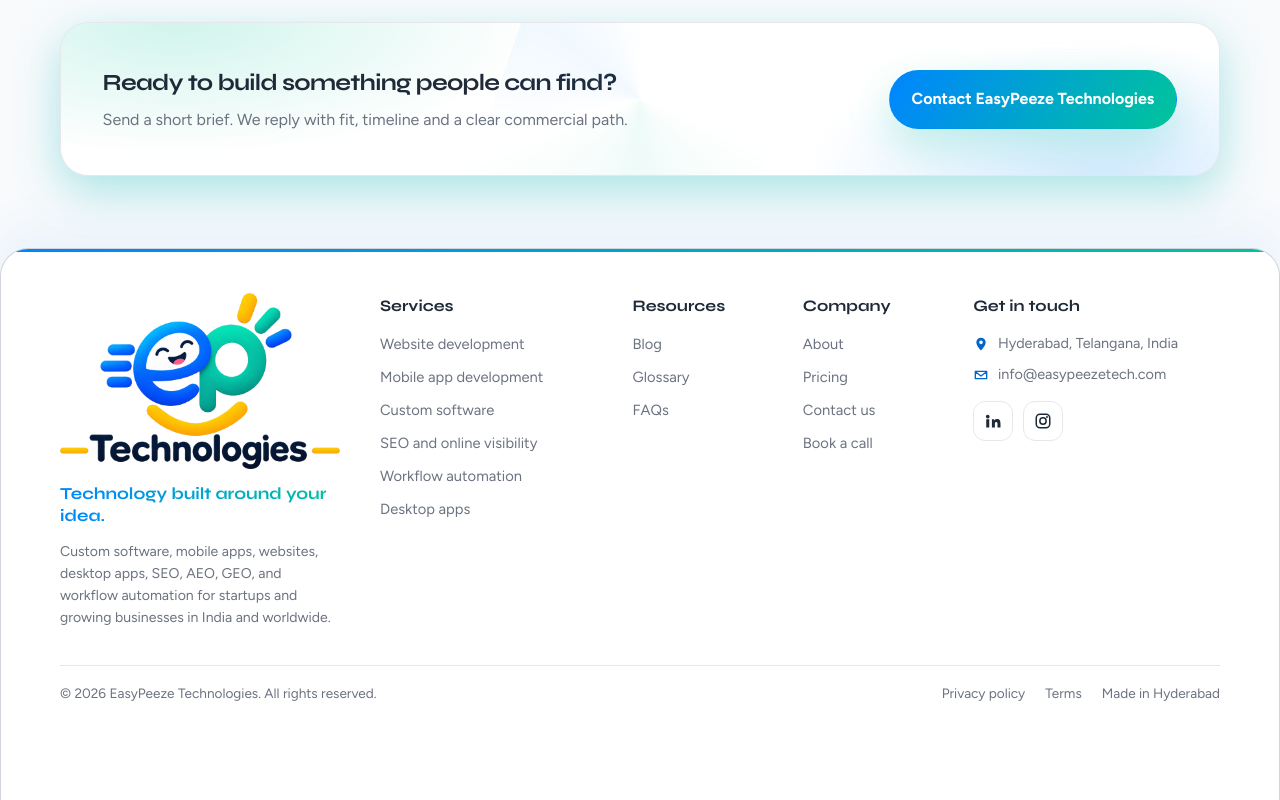
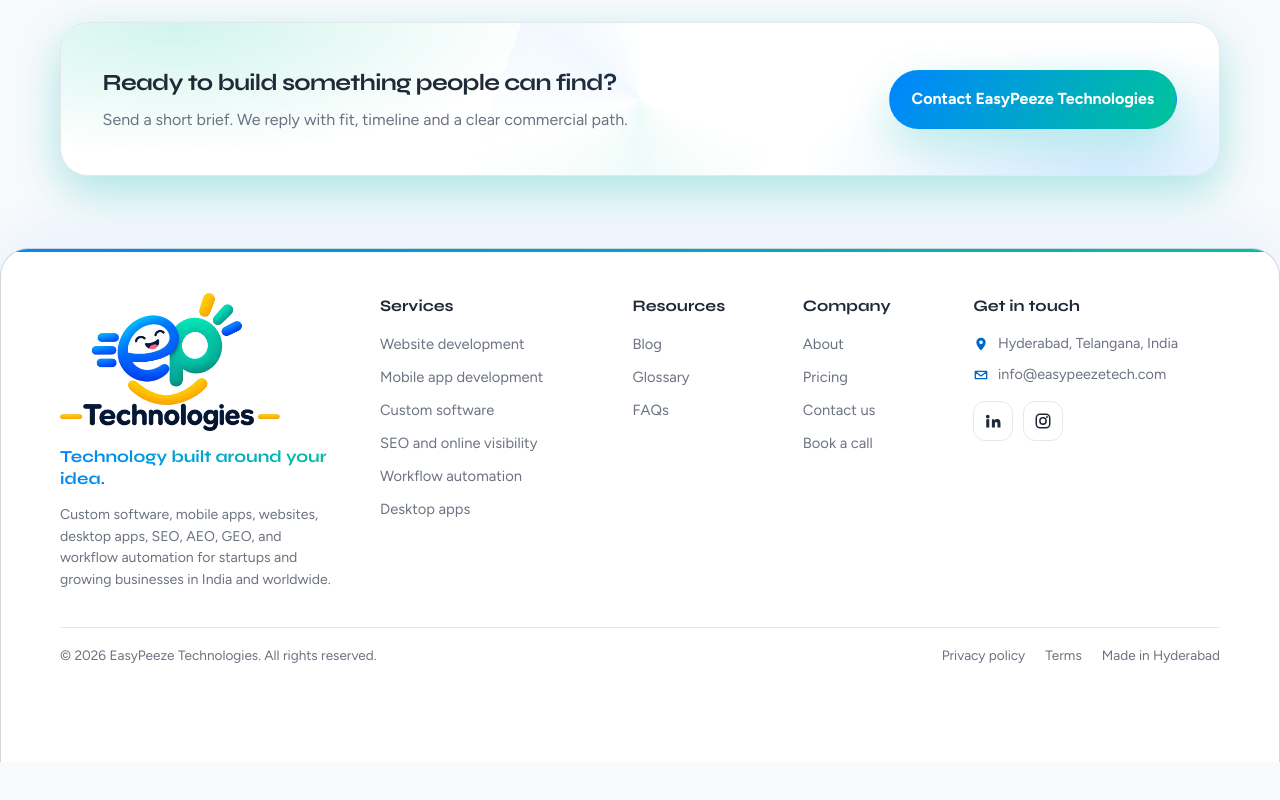
Before and after one commit to Ahmedhussainpvtt/Easypeezetech, a React (Vite) app: page / in a window 1280 px wide. Shown: the part 4866-5666 px from the top of the page. After the commit the page ends 5628 px from the top, so only its background shows below. Built offline with nearby package versions, Linux system fonts and the light colour scheme.

Commit message:
Revert larger footer lockup

```diff
--- a/src/components/Footer.jsx
+++ b/src/components/Footer.jsx
@@ -93,8 +93,8 @@ export default function Footer() {
             <img
               className="logo-full"
               src={asset('logo-full.png')}
-              width="280"
-              height="176"
+              width="220"
+              height="138"
               alt={BRAND}
             />
           </Link>
--- a/src/styles.css
+++ b/src/styles.css
@@ -199,9 +199,9 @@ select {
 
 .footer-logo--full .logo-full,
 .footer-logo img.logo-full {
-  width: min(280px, 78vw);
+  width: min(220px, 72vw);
   height: auto;
-  max-height: 176px;
+  max-height: 138px;
   object-fit: contain;
 }
 
```
